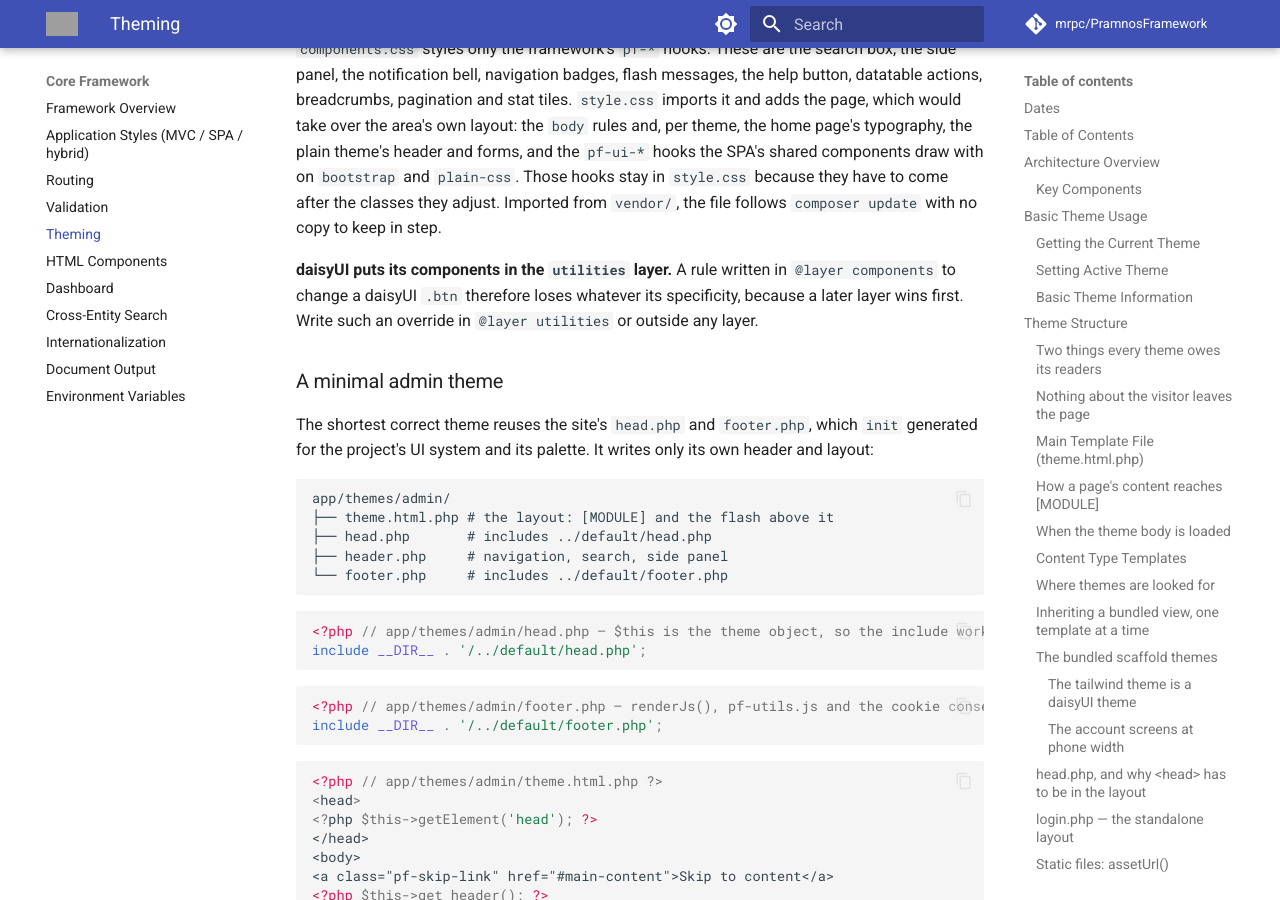
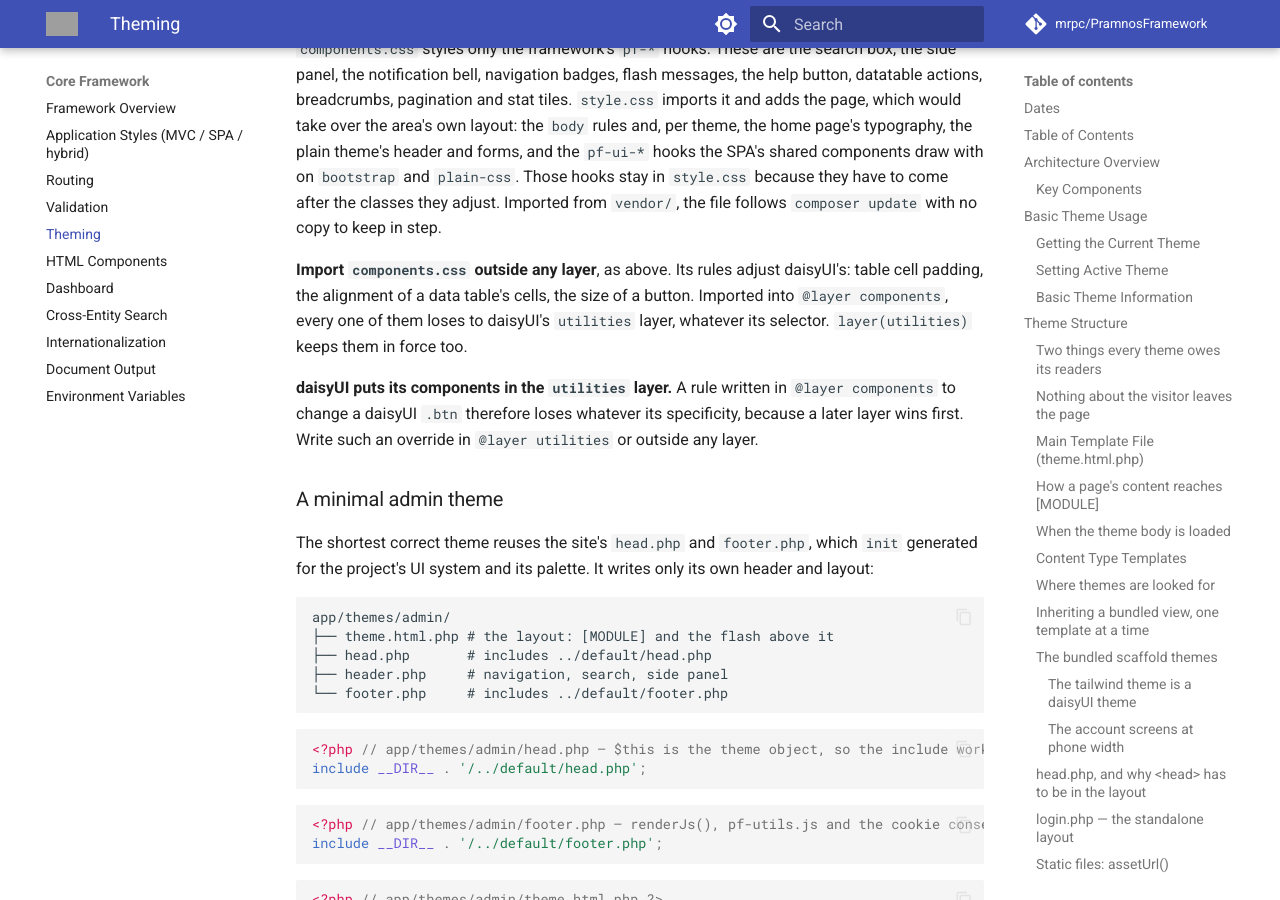
Before and after one commit to mrpc/PramnosFramework, an MkDocs documentation site: the page built from docs/Pramnos_Theme_Guide.md, in a window 1280 px wide and 900 px high, scrolled down 29507 px. Built offline with MkDocs 1.6.1 and Material for MkDocs 9.7.7, drawn with Linux system fonts in a browser that asks for light colours; comment, search, counter and statistics services are not loaded; grey boxes are pictures that could not be loaded.

Commit message:
docs(theme): import components.css outside any layer — in @layer components its rules lose to daisyUI's utilities

```diff
--- a/docs/Pramnos_Theme_Guide.md
+++ b/docs/Pramnos_Theme_Guide.md
@@ -1294,6 +1294,11 @@ components draw with on `bootstrap` and `plain-css`. Those hooks stay in `style.
 have to come after the classes they adjust. Imported from `vendor/`, the file follows `composer update`
 with no copy to keep in step.
 
+**Import `components.css` outside any layer**, as above. Its rules adjust daisyUI's: table cell
+padding, the alignment of a data table's cells, the size of a button. Imported into
+`@layer components`, every one of them loses to daisyUI's `utilities` layer, whatever its
+selector. `layer(utilities)` keeps them in force too.
+
 **daisyUI puts its components in the `utilities` layer.** A rule written in `@layer components`
 to change a daisyUI `.btn` therefore loses whatever its specificity, because a later layer wins
 first. Write such an override in `@layer utilities` or outside any layer.
```
Also changed, not shown: docs/version-history/posts/2026-10-15.md (+2 -0 lines).
